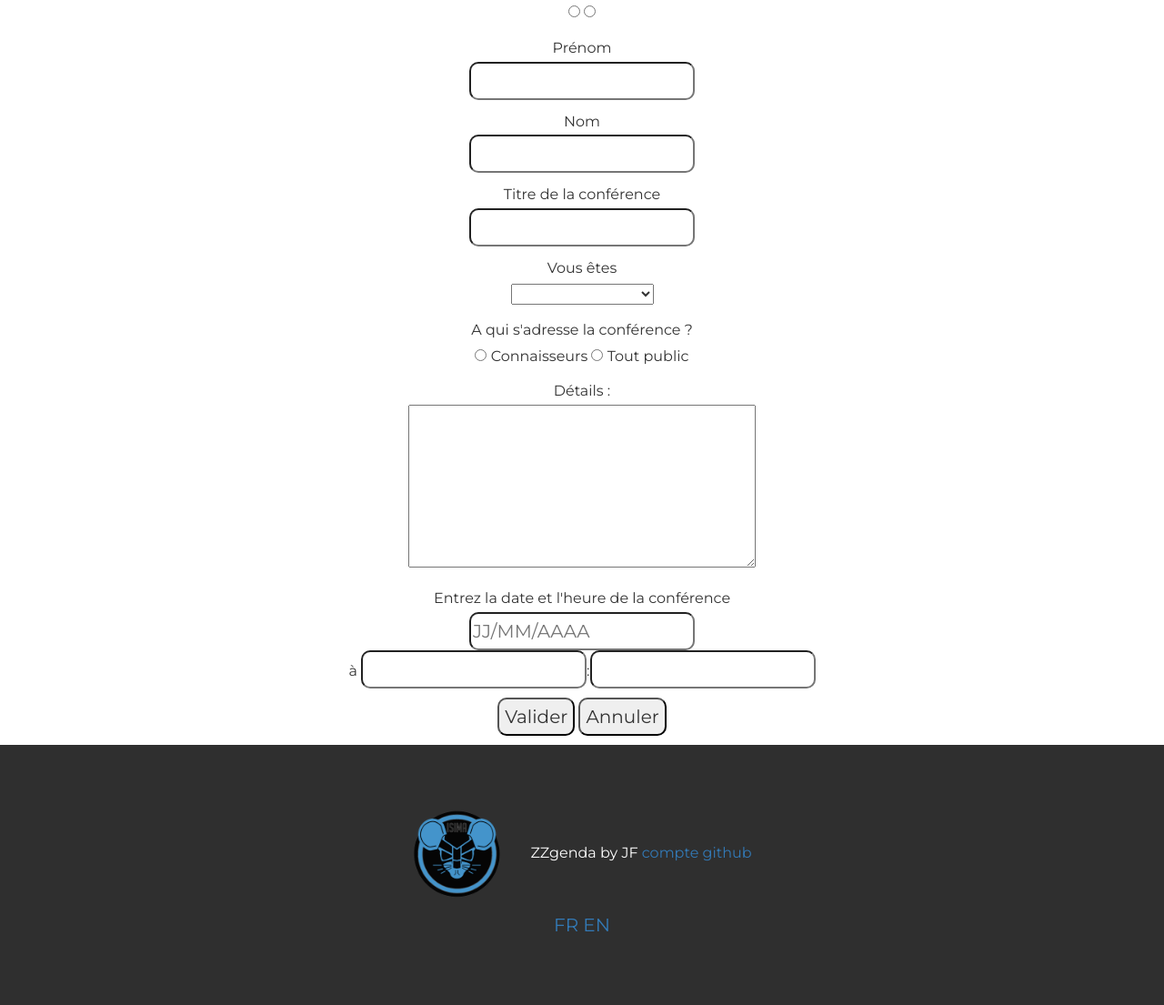
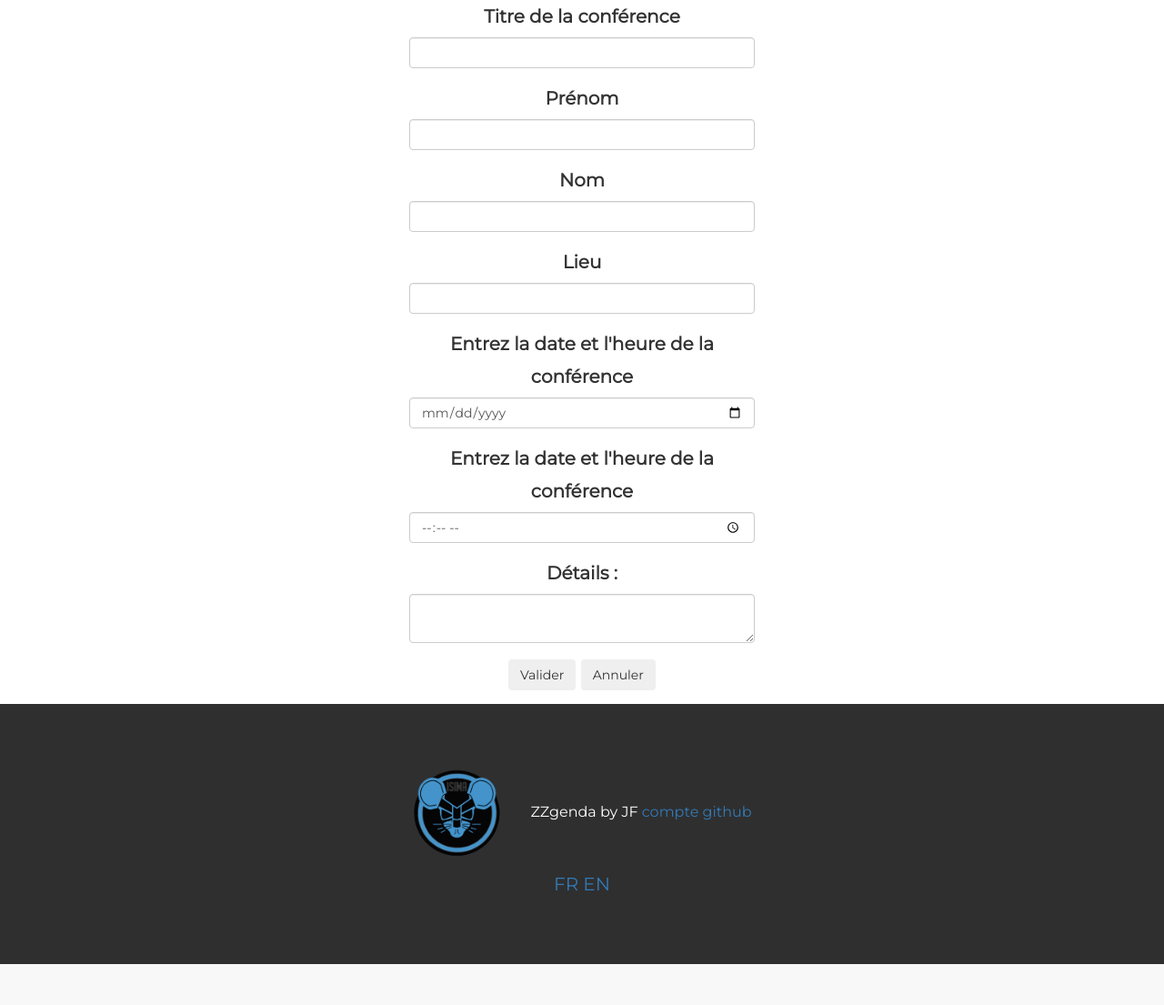
Before and after one commit to jeflagel/ZZgenda, a PHP site: page /pages/ajout.php?lang=fr in a window 1280 px wide. Shown: the part 80-1185 px from the top of the page at 91% size. After the commit the page ends 1140 px from the top, so only its background shows below. Run offline with PHP 8.4, Linux system fonts and the light colour scheme; the visitor is signed in with stand-in values (Sample User, id 1); data that the repository does not hold is empty; some libraries are stand-ins or nearby versions.

Commit message:
conf ok test

```diff
--- a/assets/lang.php
+++ b/assets/lang.php
@@ -48,6 +48,7 @@ $lang = array('identification' => array('login' => array('fr' => "Pseudo", 'en'
                                'ConferenceAff' => array('fr' => "Conférence", 'en' => "Meeting"),
                                'Calendrier' => array('fr' => "Calendrier des conférences", 'en' => "Meeting planning"),
                                'hour' => array('fr' => "Heure", 'en' => "Hour"),
+                               'speaker' => array('fr' => "Intervenant", 'en' => "Speaker"),
                                'date' => array('fr' => "Date", 'en' => "Date"),
                                'login' => array('fr' => "Identifiant", 'en' => "Login"),
                                'passw' => array('fr' => "Mot de passe", 'en' => "Passw"),
--- a/pages/ajout.php
+++ b/pages/ajout.php
@@ -17,8 +17,8 @@ else{
 }
 
 // if click on edit
-if(isset($_POST['edit'])){
-  $key=$_POST['edit'];
+if(isset($_GET['id'])){
+  $key=$_GET['id'];
   edit($key);
 }
 
@@ -26,7 +26,6 @@ if(isset($_POST['edit'])){
 if(isSet($_GET['checkConf'])){
   add();
 }
-
 
 ?>
 
@@ -63,52 +62,66 @@ if(isSet($_GET['checkConf'])){
   </div>
 </nav>
 
-<form name="mon-formulaire1" action="ajout.php?checkConf=1" method="post" class="text-center">
-<p>
-   <input type="radio" name="civi" <?php if (isset($_POST['civi']) && $_POST['civi']=="Sco") echo "checked"; ?> value="Sco" /> <?php echo $lang['ajout']['academic'][$langage]; ?>
-   <input type="radio" name="civi" <?php if (isset($_POST['civi']) && $_POST['civi']=="Pro") echo "checked"; ?> value="Pro" /> <?php echo $lang['ajout']['professionnal1'][$langage]; ?>
-</p>
-<p>
-   <?php echo $lang['ajout']['firstname'][$langage]; ?><br />
-   <input type="text" name="prenom" value="<?php if(isset($_POST['prenom'])){ echo $_POST['prenom']; } ?>" />
-</p>
-<p>
-   <?php echo $lang['ajout']['lastname'][$langage]; ?><br />
-   <input type="text" name="nom" value="<?php if(isset($_POST['nom'])){ echo $_POST['nom']; } ?>" />
-</p>
-<p>
-   <?php echo $lang['ajout']['conference'][$langage]; ?><br />
-   <input type="text" name="intitule" value="<?php if(isset($_POST['intitule'])){ echo $_POST['intitule']; } ?>" />
-</p>
-<p>
-   <?php echo $lang['ajout']['youare'][$langage]; ?><br />
-   <select name="profil">
-      <option value="parti"><?php echo $lang['ajout']['external'][$langage]; ?></option>
-      <option value="profe" selected="selected"><?php echo $lang['ajout']['professionnal2'][$langage]; ?></option>
-      <option value="insti"><?php echo $lang['ajout']['institutional'][$langage]; ?></option>
-   </select>
-</p>
-<p>
-   <?php echo $lang['ajout']['who'][$langage]; ?><br />
-   <input type="radio" name="public" <?php if (isset($_POST['public']) && $_POST['public']=="co") echo "checked"; ?> value="co" /> <?php echo $lang['ajout']['connoisseur'][$langage]; ?>
-   <input type="radio" name="public" <?php if (isset($_POST['public']) && $_POST['public']=="tp") echo "checked"; ?> value="tp" /> <?php echo $lang['ajout']['anybody'][$langage]; ?>
-</p>
-<p>
-   <?php echo $lang['ajout']['details'][$langage]; ?><br />
-   <textarea name="le-message" rows="6" cols="40">
-     <?php if(isset($_POST['le-message'])){echo $_POST['le-message'];} ?>
-  </textarea>
-</p>
-<p>
-   <?php echo $lang['ajout']['date'][$langage]; ?><br />
-   <input type="text" name="day" value="<?php if(isset($_POST['day'])){ echo $_POST['day']; } ?>" placeholder="<?php echo $lang['ajout']['day'][$langage]; ?>" /><br />
-   <?php echo $lang['ajout']['hour'][$langage]; ?>
-   <input type="text" name="hour" value="<?php if(isset($_POST['hour'])){ echo $_POST['hour']; } ?>" />:<input type="text" name="min" value="<?php if(isset($_POST['min'])){ echo $_POST['min']; } ?>" />
-</p>
-<p>
-   <input type="submit" value="<?php echo $lang['ajout']['submit'][$langage]; ?>" />
-   <input type="reset" value="<?php echo $lang['ajout']['cancel'][$langage]; ?>" />
-</p>
+
+
+
+<div class="container">
+    <form name="mon-formulaire1" action="ajout.php?checkConf=1" method="post" class="text-center">
+      <div class="col-md-4">
+      </div>
+      <div class="col-md-4">
+            <div class="form-group row">
+              <label for="example-text-input" class="col-2 col-form-label"><?php echo $lang['ajout']['conference'][$langage]; ?></label>
+              <div class="col-5">
+                <input class="form-control monstyle" type="text" name="intitule" value="<?php if(isset($_POST['intitule'])){ echo $_POST['intitule']; } ?>">
+              </div>
+            </div>
+            <div class="form-group row">
+              <label for="example-text-input" class="col-2 col-form-label"><?php echo $lang['ajout']['firstname'][$langage]; ?></label>
+              <div class="col-5">
+                <input class="form-control monstyle" type="text" name="prenom" value="<?php if(isset($_POST['prenom'])){ echo $_POST['prenom']; } ?>" id="example-text-input">
+              </div>
+            </div>
+            <div class="form-group row">
+              <label for="example-text-input" class="col-2 col-form-label"><?php echo $lang['ajout']['lastname'][$langage]; ?></label>
+              <div class="col-5">
+                <input class="form-control monstyle" type="text" name="nom" value="<?php if(isset($_POST['nom'])){ echo $_POST['nom']; } ?>" id="example-text-input">
+              </div>
+            </div>
+            <div class="form-group row">
+              <label for="example-text-input" class="col-2 col-form-label"><?php echo $lang['ajout']['location'][$langage]; ?></label>
+              <div class="col-5">
+                <input class="form-control monstyle" type="text" name="location" value="<?php if(isset($_POST['location'])){ echo $_POST['location']; } ?>" id="example-text-input">
+              </div>
+            </div>
+            <div class="form-group row">
+              <label for="example-date-input" class="col-2 col-form-label"><?php echo $lang['ajout']['date'][$langage]; ?></label>
+              <div class="col-5">
+                <input class="form-control monstyle" type="date" name="day" value="<?php if(isset($_POST['day'])){ echo $_POST['day']; } ?>" placeholder="<?php echo $lang['ajout']['day'][$langage]; ?>" />
+              </div>
+            </div>
+            <div class="form-group row">
+                <label for="example-time-input" class="col-2 col-form-label"><?php echo $lang['ajout']['date'][$langage]; ?> </label>
+                <div class="col-5">
+                  <input class="form-control monstyle"type="time" name="hour" value="<?php if(isset($_POST['hour'])){ echo $_POST['hour']; } ?>" />
+                </div>
+            </div>
+            <div class="form-group row">
+              <label for="example-text-input" class="col-2 col-form-label"><?php echo $lang['ajout']['details'][$langage]; ?></label>
+              <div class="col-5">
+                 <textarea name="le-message" class="form-control monstyle descr" type="textarea"><?php if(isset($_POST['le-message'])){echo $_POST['le-message'];} ?></textarea>
+              </div>
+            </div>
+            <div class="form-group row">
+              <div class="col-md-12">
+                <button type="submit" class="btn btn-secondary" ><?php echo $lang['ajout']['submit'][$langage]; ?> </button>
+                <button type="reset" class="btn btn-secondary" > <?php echo $lang['ajout']['cancel'][$langage]; ?></button>
+              </div>
+            </div>
+        </div>
+
+    </form>
+</div>
 </form>
 
 <!-- Footer -->
@@ -120,3 +133,15 @@ if(isSet($_GET['checkConf'])){
 </footer>
 </body>
 </html>
+
+<?php
+
+/*Check forbidden characters*/
+if (isset($_POST['intitule'])){
+  $_POST['intitule']=htmlentities($_POST['intitule']);
+  $_POST['nom']=htmlentities($_POST['nom']);
+  $_POST['prenom']=htmlentities($_POST['prenom']);
+  $_POST['location']=htmlentities($_POST['location']);
+  $_POST['le-message']=htmlentities($_POST['le-message']);
+}
+ ?>
--- a/pages/calendrier.php
+++ b/pages/calendrier.php
@@ -67,9 +67,11 @@ require_once('fonction.php') ;
        <tr>
 
          <th><?php echo $lang['admin']['date'][$langage]; ?></th>
-         <th><?php echo $lang['admin']['hour'][$langage]; ?></th>
+         <th><?php echo $lang['admin']['hour'][$langage]; ?>  <i class="fa fa-clock-o" aria-hidden="true"></i></th>
          <th><?php echo $lang['admin']['ConferenceAff'][$langage]; ?></th>
+         <th><?php echo $lang['admin']['speaker'][$langage]; ?></th>
          <th>Details</th>
+         <th><?php echo $lang['ajout']['location'][$langage]; ?></th>
 
       </tr>
     </thead>
--- a/pages/conf.json
+++ b/pages/conf.json
@@ -1,2 +1,2 @@
-{"key":"201801021212jer","civi":"Sco","prenom":"fla","nom":"jer","intitule":"paix et fleurs","profil":"profe","public":"co","message":"     aaaaaaaaaaaaaaaaaaaaaaaaaaaaaa\r\naaa\r\naaaaaaaaaaaaaaaaaaaaaaaaaaa\r\naaaaaaaaaaa\r\naaaaaaaaaaaaaaaaaaa\r\naaaaaaaaaaaaaaaaaaa\r\naaaaaaaaaaa\r\naaaaaaaaaaaaaaaaaaaaaaaaaaa\r\naaa\r\naaaaaaaaaaaaaaaaaaaaaaaaaaaaaa\r\naaa\r\naaaaaaaaaaaaa\r\n  \r\n  \r\n","day":"02\/01\/2018","hour":"12","min":"12"}
-{"key":"202110251530laura","civi":"Sco","prenom":"sigfox","nom":"laura","intitule":"IOT","profil":"profe","public":"co","message":"coucou les espaces       \r\n","day":"25\/10\/2021","hour":"15","min":"30"}
+{"key":"100120195210","prenom":"jer","nom":"Flagel","intitule":"PHP","location":"CLF","message":"okay c'est tipar\r\n","day":"2019-01-10","hour":"10:52"}
+{"key":"021220191520","prenom":"Laurine","nom":"Rabusson","intitule":"Web","location":"paris","message":"coucou les amis\r\n\r\n\r\n","day":"2019-12-02","hour":"20:15"}
--- a/pages/fonction.php
+++ b/pages/fonction.php
@@ -68,17 +68,13 @@ function displayConf($admin){
         echo "<tr>";
         echo "<td>$Conf->day</td>";
         echo "<td>$Conf->hour</td>";
+        echo "<td>$Conf->intitule</td>";
+        echo "<td>".$Conf->prenom." ".$Conf->nom."</td>";
+        echo "<td>$Conf->message</td>";
         echo "<td>$Conf->location</td>";
-        echo "<td>$Conf->intitule</td>";
-        echo "<td>$Conf->message</td>";
         if ($admin) {
-          echo "<td>
-                <form action='ajout.php' method='post'>
-                  <button class='btn btn-info' name='edit' value=$Conf->key><i class='fa fa-pencil' aria-hidden='true'></i></button>
-                </form>
-                <form action='' method='post'>
-                  <button class='btn btn-danger' name='delete' value=$Conf->key><i class='fa fa-trash-o' aria-hidden='true'></i></button>
-                </form></td>";
+          echo "<td> <a href='ajout.php?id=".$Conf->key."'> <button class='btn btn-info' name='edit' ><i class='fa fa-pencil' aria-hidden='true'></i></button></a>
+                <a href='admin.php?id=".$Conf->key."'> <button class='btn btn-danger' name='delete'><i class='fa fa-trash-o' aria-hidden='true'></i></button></a>";
           echo "</tr>";
           $droit=1 ;
         }
@@ -94,8 +90,7 @@ function displayConf($admin){
 
 // Check whether every field has been filled up
 function isConfSet(){
-    if(isset($_POST['day'], $_POST['hour'], $_POST['location'], $_POST['prenom'],
-              $_POST['nom'], $_POST['intitule'], $_POST['le-message'])){
+    if(isset($_POST['le-message'], $_POST['day'], $_POST['hour'], $_POST['location'], $_POST['prenom'],$_POST['nom'], $_POST['intitule'])){
         return True;
     }
     else {
@@ -110,8 +105,9 @@ function edit($key){
     $file = fopen('conf.json', "r");
     if ($file) {
       do{
-        $EOF=($line = fgets($file));
-      }while (!$EOF and !preg_match("/$key/", $line));
+        $line = fgets($file);
+        $EOF=$line ;
+      }while ($EOF and strstr($line,$key)==False );
 
       if($EOF) {
         $Conf=json_decode($line);
@@ -134,12 +130,18 @@ function edit($key){
     unset($_POST['edit']);
   }
 
+function Tri(&$file){
+
+}
+
+
 
 function add(){
   if(isConfSet()){
       $confFile=fopen('conf.json', 'a+');
-      $splitString=explode("/", $_POST['day']);
-      $key=$splitString[2].$splitString[1].$splitString[0].$_POST['hour'].$_POST['nom'];
+      $splitString=explode("-", $_POST['day']);
+      $splitString2=explode(":", $_POST['hour']);
+      $key=$splitString[2].$splitString[1].$splitString[0].$splitString2[1].$splitString2[0];
 
       $newConf = new Conference;
       $newConf->key = $key;
@@ -171,8 +173,10 @@ function delete($key){
   $file = fopen('conf.json', "r");
   if ($file) {
     do{
-      $EOF=($line = fgets($file));
-    }while (!$EOF and !preg_match("/$key/", $line));
+      $line = fgets($file);
+      $EOF=$line ;
+    }while ($EOF and strstr($line,$key)==False );
+
 
     if($EOF) {
       file_put_contents("conf.json", str_replace($line, "", file_get_contents("conf.json")));
```
Also changed, not shown: pages/admin.php (+6 -4 lines).
